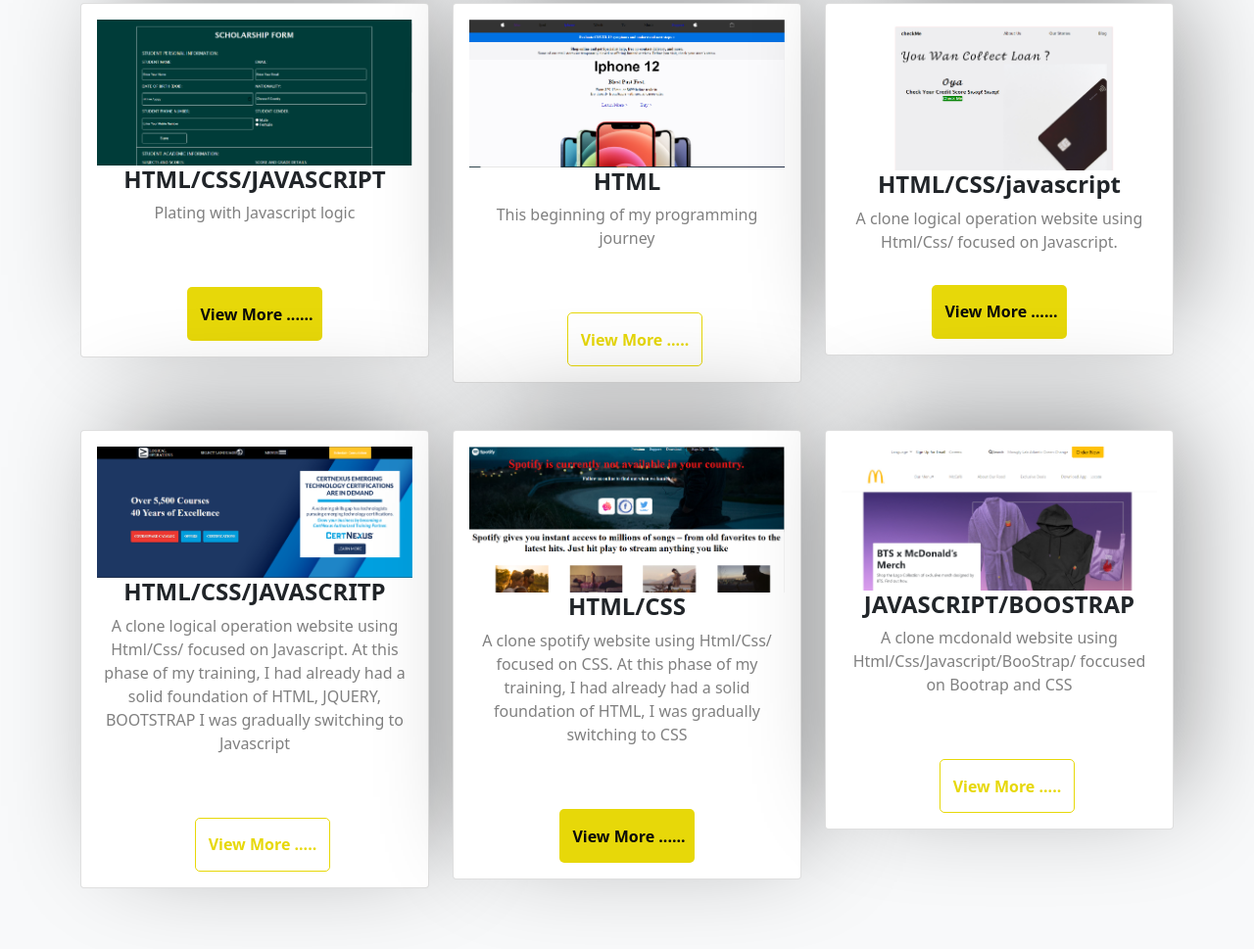
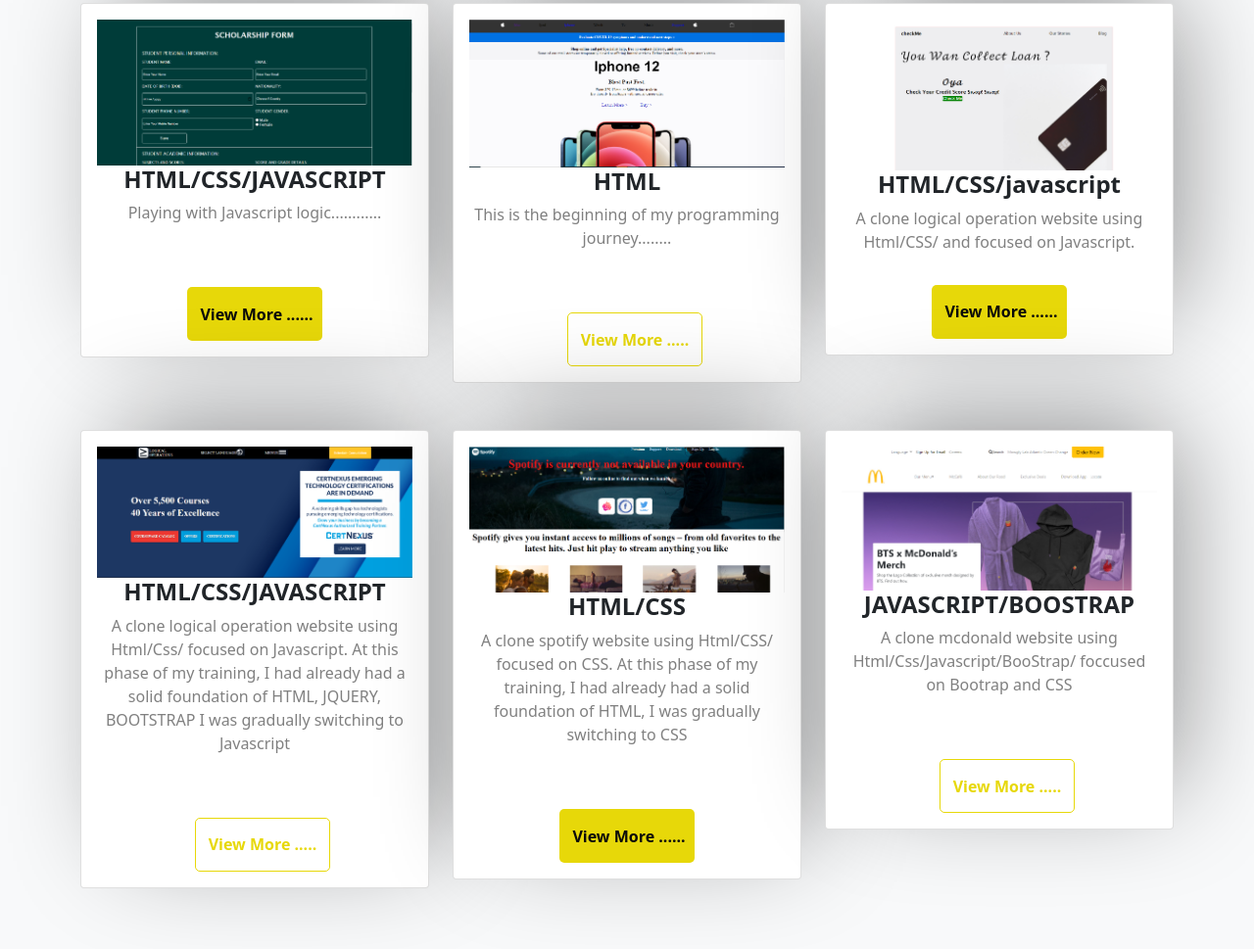
Before and after one commit to codewithgoodluck/codewithgoodluck, a website: page index.html in a window 1280 px wide. Shown: the part 2009-2978 px from the top of the page at 98% size. Drawn offline with nearby package versions, Linux system fonts and the light colour scheme.

Commit message:
Worked on typo

```diff
--- a/index.html
+++ b/index.html
@@ -246,7 +246,7 @@
                        HTML/CSS/JAVASCRIPT
                   </h4>
                   <p>
-                   Plating with Javascript logic
+                   Playing with Javascript logic............
 
                   </p>
 
@@ -272,7 +272,7 @@
                        HTML
                   </h4>
                   <p>
-                    This beginning of my programming journey
+                    This is the beginning of my programming journey........
 
                   </p>
 
@@ -297,7 +297,7 @@
                        HTML/CSS/javascript
                   </h4>
                   <p>
-                    A clone logical operation website using Html/Css/ focused on Javascript.
+                    A clone logical operation website using Html/CSS/ and  focused on Javascript.
 
 
                   </p>
@@ -320,7 +320,7 @@
                     <img src="img/LOGICAL.PNG" class="img-fluid" alt="">
                   </span>
                   <h4 class="fw-bold">
-                       HTML/CSS/JAVASCRITP
+                       HTML/CSS/JAVASCRIPT
                   </h4>
                   <p>
 
@@ -353,7 +353,7 @@
                        HTML/CSS
                   </h4>
                   <p>
-                    A clone spotify website using Html/Css/ focused on CSS.
+                    A clone spotify website using Html/CSS/ focused on CSS.
 At this phase of my training, I had  already had a solid foundation of HTML, I was gradually switching to CSS
 
                   </p>
```
